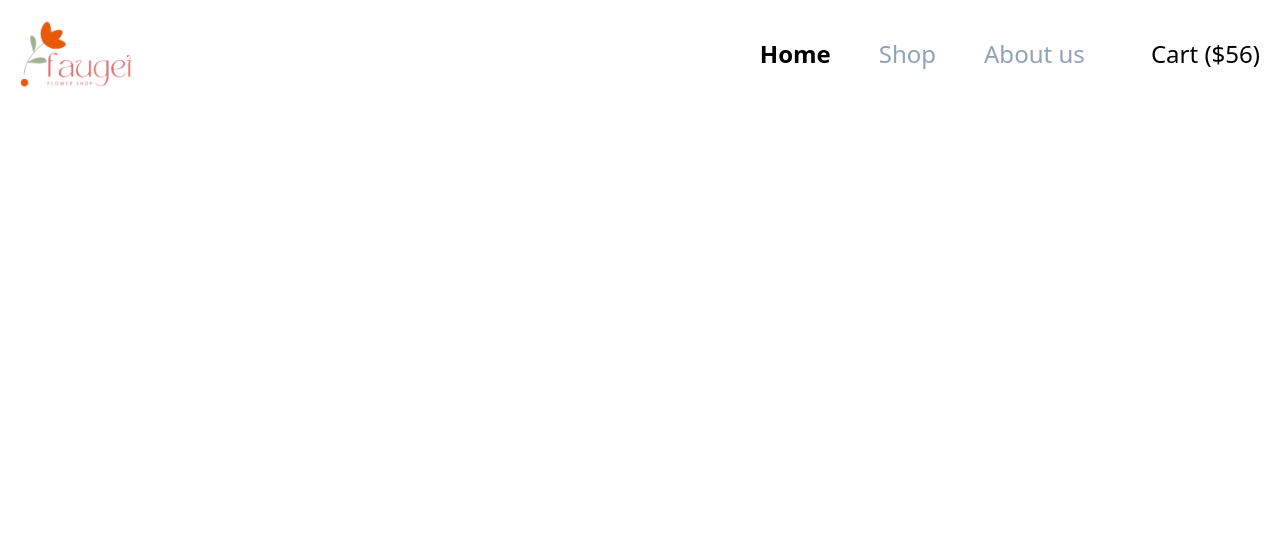
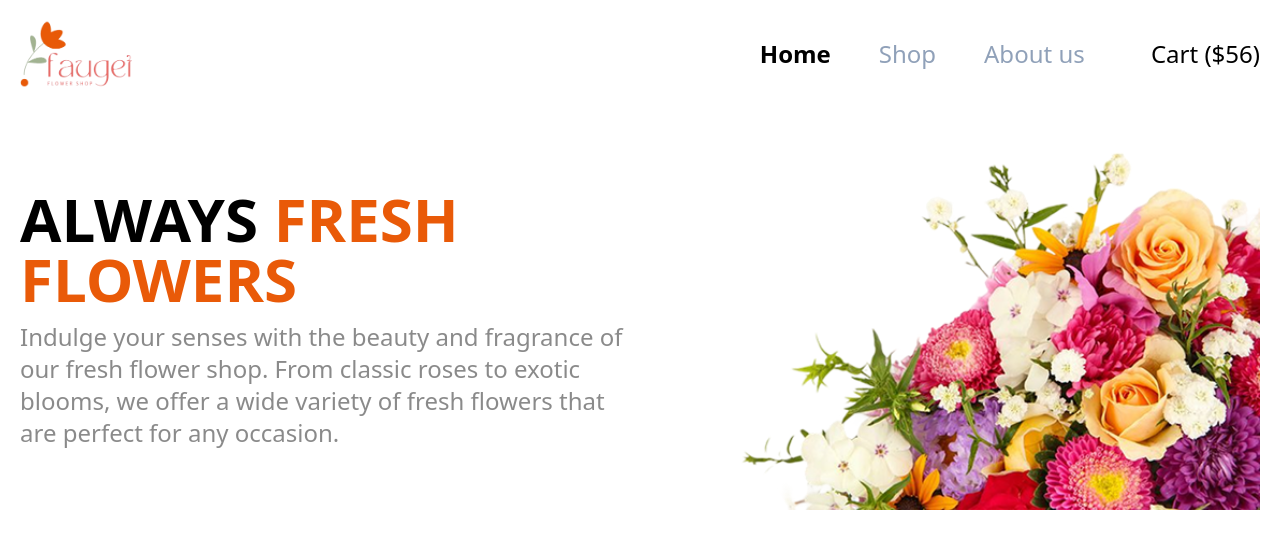
Before and after one commit to somrat350/Assignment-no2, a website: page index.html in a window 1280 px wide. Drawn offline with Linux system fonts and the light colour scheme; some icons are missing.

Commit message:
Add hero section

```diff
--- a/index.html
+++ b/index.html
@@ -40,6 +40,25 @@
         <span>Cart ($56)</span>
       </div>
     </nav>
+
+    <!-- Hero section -->
+    <section class="md:container mx-auto md:p-5 flex flex-col-reverse md:flex-row md:items-center gap-4">
+      <div class="p-5 md:p-0 flex-1 flex flex-col gap-3">
+        <h1 class="text-2xl lg:text-6xl font-bold">
+          ALWAYS <span class="text-[#E95A08]">FRESH FLOWERS</span>
+        </h1>
+        <p class="text-sm lg:text-2xl text-[#00000075]">
+          Indulge your senses with the beauty and fragrance of our fresh
+          flower shop. From classic roses to exotic blooms, we offer a wide
+          variety of fresh flowers that are perfect for any occasion.
+        </p>
+      </div>
+
+      <div class="flex-1">
+        <img class="w-full" src="assets/hero-flower.png" alt="" />
+      </div>
+    </section>
+
   </header>
 
   <!-- Main content -->
```
Also changed, not shown: css/output.css.
